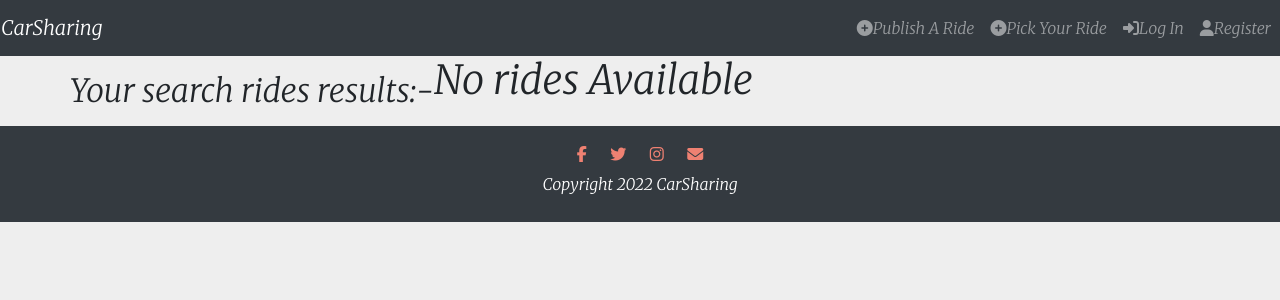
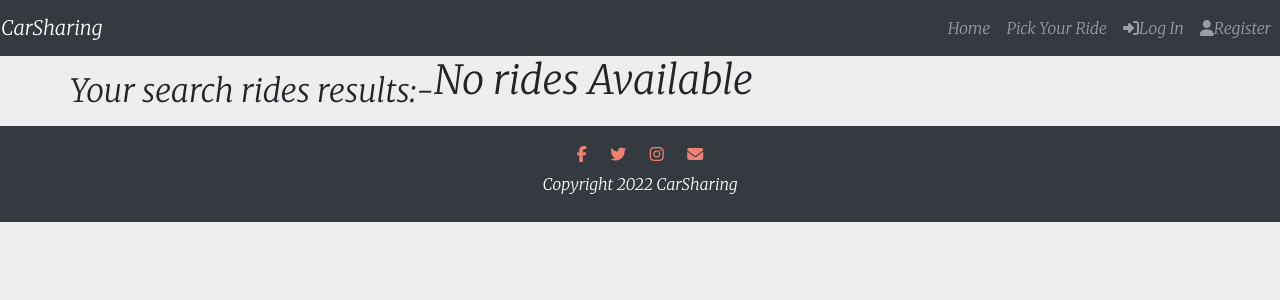
Before and after one commit to bajpaiayush0128/django-car-sharing, a Django app: page /rides/ in a window 1280 px wide. Shown: the top 300 px of the page. Run offline with Django 4.2, Linux system fonts and the light colour scheme; some libraries are stand-ins or nearby versions.

Commit message:
made some changes in navbar design

```diff
--- a/home/templates/base.html
+++ b/home/templates/base.html
@@ -1,6 +1,7 @@
 <!DOCTYPE html>
 <html lang="en">
 {% load static %}
+
 <head>
   <meta charset="UTF-8" />
 
@@ -54,53 +55,12 @@
 </head>
 
 <body>
-  <nav class="navbar navbar-expand-lg navbar-dark bg-dark" style="z-index: 1">
-    <a class="navbar-brand" href="{% url 'home:home' %}">CarSharing</a>
-    <button class="navbar-toggler" type="button" data-toggle="collapse" data-target="#navbarcontent"
-      aria-controls="navbarSupportedContent" aria-expanded="false" aria-label="Toggle navigation">
-      <span class="navbar-toggler-icon"></span>
-    </button>
+  <!-- importing navbar.html file -->
+  {% include "navbar.html" %}
 
-    <div class="collapse navbar-collapse" id="navbarcontent">
-      <ul class="nav navbar-nav ml-auto">
-        <li class="nav-item">
-          <a class="nav-link" href="{% url 'home:PubRide' %}"><i class="fa-solid fa-circle-plus nav-icon"></i>Publish A
-            Ride</a>
-        </li>
-        <li class="nav-item">
-          <a class="nav-link" href="{% url 'home:pickRide' %}"><i class="fa-solid fa-circle-plus nav-icon"></i>Pick Your
-            Ride</a>
-        </li>
-        {% if user.is_authenticated %}
-        <li class="nav-item">
-          <a class="nav-link" href="{% url 'home:logOut' %}"><i class="fa-solid fa-user nav-icon"></i>Logout</a>
-        </li>
-        {%else%}
-        <li class="nav-item">
-          <a class="nav-link" href="{% url 'home:logIn' %}"><i class="fa-solid fa-right-to-bracket nav-icon"></i>Log
-            In</a>
-        </li>
-        {% endif %} {% if user.is_authenticated %}
-        <li class="nav-item">
-          <a class="nav-link"><strong>Hello {{request.user}} !</strong></a>
-        </li>
-        {%else%}
-        <li class="nav-item">
-          <a class="nav-link" href="{% url 'home:register' %}"><i class="fa-solid fa-user nav-icon"></i>Register</a>
-        </li>
-        {% endif %}
-      </ul>
-    </div>
-  </nav>
+  <!-- For displaying flash messages -->
+  {% include "messages.html" %}
 
-  {% for message in messages %}
-  <div class="alert alert-{{ message.tags }} mb-0 alert-dismissible fade show" role="alert" style="z-index: 1">
-    <strong>Message : </strong> {{ message }}
-    <button type="button" class="close" data-dismiss="alert" aria-label="Close">
-      <span aria-hidden="true">&times;</span>
-    </button>
-  </div>
-  {% endfor %}
   {% block content %} {% endblock content %}
 
   <!-- Footer -->
--- /dev/null
+++ b/home/templates/messages.html
@@ -0,0 +1,8 @@
+{% for message in messages %}
+  <div class="alert alert-{{ message.tags }} mb-0 alert-dismissible fade show" role="alert" style="z-index: 1">
+    <strong>Message : </strong> {{ message }}
+    <button type="button" class="close" data-dismiss="alert" aria-label="Close">
+      <span aria-hidden="true">&times;</span>
+    </button>
+  </div>
+  {% endfor %}
--- /dev/null
+++ b/home/templates/navbar.html
@@ -0,0 +1,42 @@
+<nav class="navbar navbar-expand-lg navbar-dark bg-dark" style="z-index: 1">
+    <a class="navbar-brand" href="{% url 'home:home' %}">CarSharing</a>
+    <button class="navbar-toggler" type="button" data-toggle="collapse" data-target="#navbarcontent"
+      aria-controls="navbarSupportedContent" aria-expanded="false" aria-label="Toggle navigation">
+      <span class="navbar-toggler-icon"></span>
+    </button>
+
+    <div class="collapse navbar-collapse" id="navbarcontent">
+      <ul class="nav navbar-nav ml-auto">
+        <li class="nav-item">
+          <a class="nav-link" href="{% url 'home:home' %}">Home</a>
+        </li>
+        <li class="nav-item">
+          <a class="nav-link" href="{% url 'home:pickRide' %}">Pick Your Ride</a>
+        </li>
+        {% if user.is_authenticated %}
+        <ul class="navbar-nav mr-3">
+          <li class="nav-item dropdown">
+            <a class="nav-link dropdown-toggle" href="#" id="navbarDropdown" role="button" data-toggle="dropdown"
+              aria-haspopup="true" aria-expanded="false">
+              Hello {{request.user.first_name}}!
+            </a>
+            <div class="dropdown-menu" aria-labelledby="navbarDropdown">
+              <a class="dropdown-item" href="{% url 'home:PubRide' %}">Publish A Ride</a>
+              <a class="dropdown-item" href="#">Your Rides</a>
+            <div class="dropdown-divider"></div>
+            <a class="dropdown-item" href="{% url 'home:logOut' %}">Sign Out</a>
+            </div>
+          </li>
+        </ul>
+        {%else%}
+        <li class="nav-item">
+          <a class="nav-link" href="{% url 'home:logIn' %}"><i class="fa-solid fa-right-to-bracket nav-icon"></i>Log
+            In</a>
+        </li>
+        <li class="nav-item">
+          <a class="nav-link" href="{% url 'home:register' %}"><i class="fa-solid fa-user nav-icon"></i>Register</a>
+        </li>
+        {% endif %}
+      </ul>
+    </div>
+  </nav>
```
Lines whose indentation alone changed are shown as unchanged.
